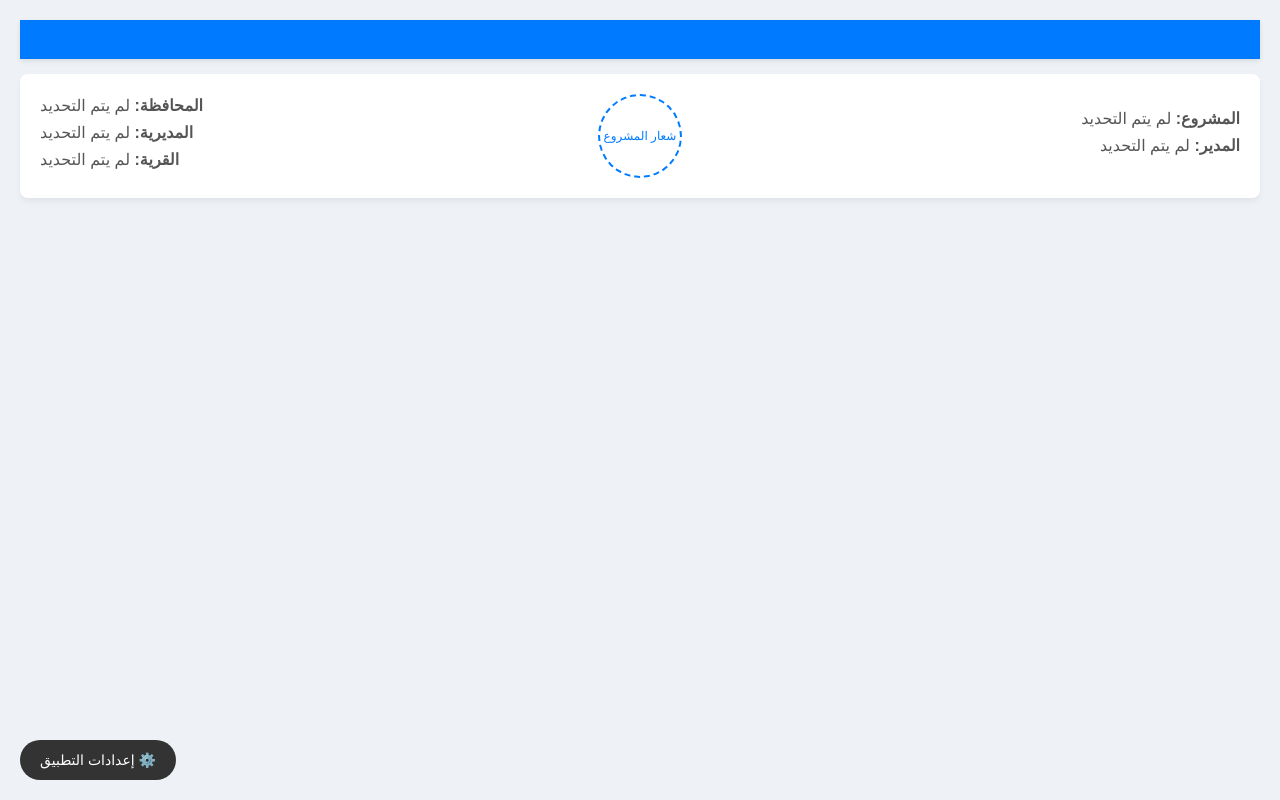
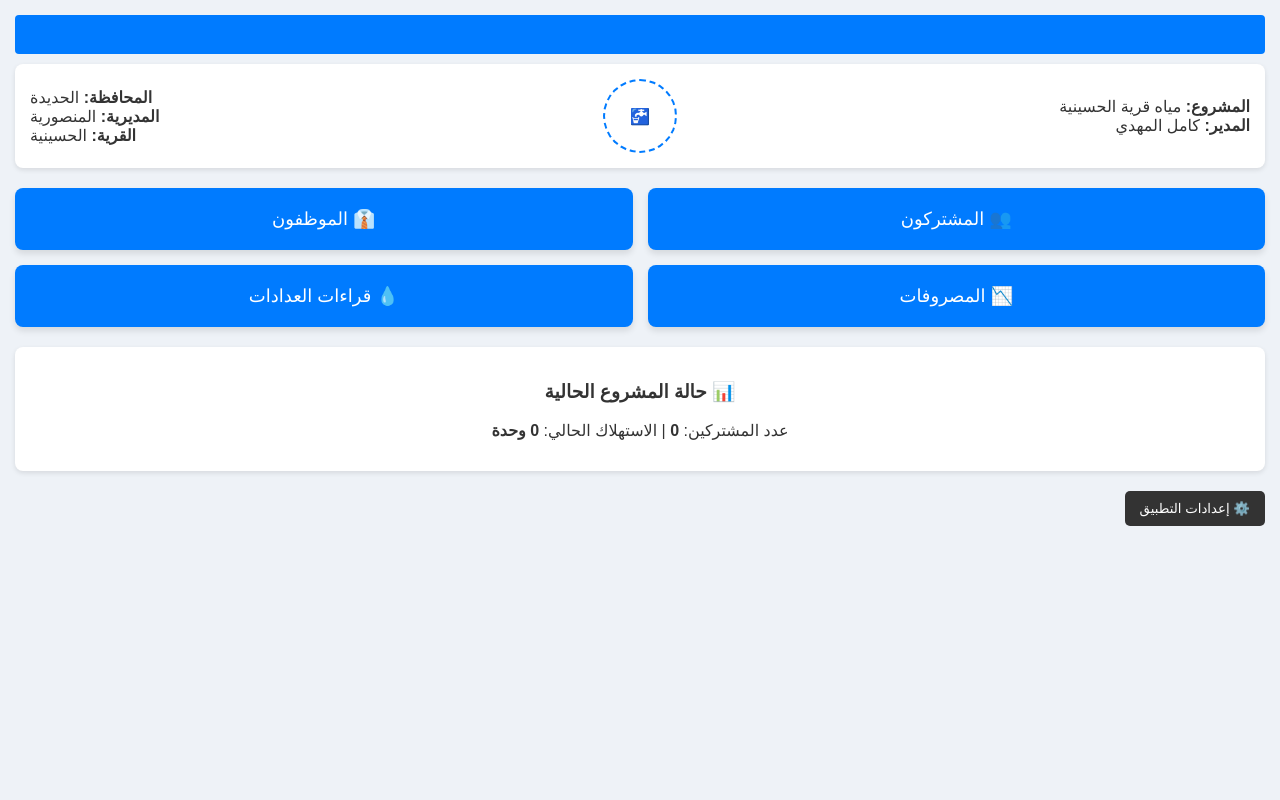
Before and after one commit to esaarm120-pixel/almhdi-soft779551518, a plain HTML site: page dashboard.html in a window 1280 px wide. Drawn offline with Linux system fonts and the light colour scheme.

Commit message:
Update dashboard.html

```diff
--- a/dashboard.html
+++ b/dashboard.html
@@ -8,9 +8,9 @@
         body {
             font-family: Arial, sans-serif;
             background-color: #eef2f7;
+            color: #333333;
             margin: 0;
-            padding: 20px;
-            padding-bottom: 80px; /* مساحة للزر السفلي */
+            padding: 15px;
         }
         .marquee-text {
             background-color: #007bff;
@@ -18,9 +18,9 @@
             padding: 10px;
             text-align: center;
             font-weight: bold;
+            overflow: hidden;
             white-space: nowrap;
-            overflow: hidden;
-            box-shadow: 0 2px 5px rgba(0,0,0,0.1);
+            border-radius: 4px;
         }
         .marquee-text span {
             display: inline-block;
@@ -35,42 +35,68 @@
             display: flex;
             justify-content: space-between;
             align-items: center;
-            background-color: white;
+            background-color: #ffffff;
+            padding: 15px;
+            border-radius: 8px;
+            margin-top: 10px;
+            box-shadow: 0 2px 5px rgba(0,0,0,0.1);
+        }
+        .header-side { width: 40%; }
+        .header-center { width: 20%; text-align: center; }
+        .logo-box {
+            width: 70px; height: 70px; border: 2px dashed #007bff;
+            border-radius: 50%; display: flex; align-items: center; justify-content: center; margin: 0 auto;
+        }
+        .grid-container {
+            display: grid;
+            grid-template-columns: repeat(2, 1fr);
+            gap: 15px;
+            margin-top: 20px;
+        }
+        .menu-btn {
+            background-color: #007bff;
+            color: white;
             padding: 20px;
+            border: none;
             border-radius: 8px;
-            margin-top: 15px;
-            box-shadow: 0 4px 6px rgba(0,0,0,0.05);
+            font-size: 18px;
+            cursor: pointer;
+            text-align: center;
+            box-shadow: 0 4px 6px rgba(0,0,0,0.1);
         }
-        .header-side { width: 35%; }
-        .header-center { width: 25%; text-align: center; }
-        .logo-placeholder {
-            width: 80px; height: 80px; border: 2px dashed #007bff;
-            border-radius: 50%; display: flex; align-items: center;
-            justify-content: center; margin: 0 auto; color: #007bff; font-size: 12px;
+        .stats-container {
+            background-color: #ffffff;
+            padding: 15px;
+            border-radius: 8px;
+            margin-top: 20px;
+            text-align: center;
+            box-shadow: 0 2px 5px rgba(0,0,0,0.1);
         }
-        .info-item { margin-bottom: 8px; color: #555; }
-
-        /* زر الإعدادات أسفل الشاشة */
-        .settings-btn {
-            position: fixed; bottom: 20px; left: 20px;
-            background-color: #333; color: white; padding: 12px 20px;
-            border: none; border-radius: 50px; cursor: pointer; font-size: 14px;
+        .footer-btns {
+            display: flex;
+            justify-content: space-between;
+            margin-top: 20px;
         }
-
-        /* النافذة المنبثقة للإعدادات */
+        .action-btn {
+            padding: 10px 15px;
+            border: none;
+            border-radius: 5px;
+            cursor: pointer;
+            background-color: #333333;
+            color: white;
+        }
         .modal {
             display: none; position: fixed; top: 0; left: 0;
             width: 100%; height: 100%; background: rgba(0,0,0,0.5);
             justify-content: center; align-items: center;
         }
         .modal-content {
-            background: white; padding: 25px; border-radius: 8px;
-            width: 90%; max-width: 400px; box-sizing: border-box;
+            background: #ffffff; color: #333333;
+            padding: 20px; border-radius: 8px; width: 90%; max-width: 400px;
         }
-        .form-group { margin-bottom: 15px; }
-        .form-group label { display: block; margin-bottom: 5px; color: #666; }
-        .form-group input { width: 100%; padding: 10px; border: 1px solid #ccc; border-radius: 4px; box-sizing: border-box; }
-        .save-btn { width: 100%; padding: 12px; background-color: #28a745; color: white; border: none; border-radius: 4px; cursor: pointer; }
+        .form-group { margin-bottom: 12px; }
+        .form-group label { display: block; margin-bottom: 5px; }
+        .form-group input { width: 100%; padding: 8px; box-sizing: border-box; border: 1px solid #ccc; border-radius: 4px; }
     </style>
 </head>
 <body>
@@ -81,47 +107,59 @@
 
     <div class="header-container">
         <div class="header-side">
-            <div class="info-item"><strong>المشروع:</strong> <span id="lblProjectName">لم يتم التحديد</span></div>
-            <div class="info-item"><strong>المدير:</strong> <span id="lblManagerName">لم يتم التحديد</span></div>
+            <div><strong>المشروع:</strong> <span id="lblProject">مياه قرية الحسينية</span></div>
+            <div><strong>المدير:</strong> <span id="lblManager">كامل المهدي</span></div>
         </div>
         <div class="header-center">
-            <div class="logo-placeholder">شعار المشروع</div>
+            <div class="logo-box">🚰</div>
         </div>
         <div class="header-side" style="text-align: left;">
-            <div class="info-item"><strong>المحافظة:</strong> <span id="lblGovernorate">لم يتم التحديد</span></div>
-            <div class="info-item"><strong>المديرية:</strong> <span id="lblDistrict">لم يتم التحديد</span></div>
-            <div class="info-item"><strong>القرية:</strong> <span id="lblVillage">لم يتم التحديد</span></div>
+            <div><strong>المحافظة:</strong> <span id="lblGov">الحديدة</span></div>
+            <div><strong>المديرية:</strong> <span id="lblDist">المنصورية</span></div>
+            <div><strong>القرية:</strong> <span id="lblVil">الحسينية</span></div>
         </div>
     </div>
 
-    <button class="settings-btn" id="openSettingsBtn">⚙️ إعدادات التطبيق</button>
+    <div class="grid-container">
+        <button class="menu-btn" onclick="alert('جاري الانتقال لقسم المشتركين...')">👥 المشتركون</button>
+        <button class="menu-btn" onclick="alert('جاري الانتقال لقسم الموظفين...')">👔 الموظفون</button>
+        <button class="menu-btn" onclick="alert('جاري الانتقال لقسم المصروفات...')">📉 المصروفات</button>
+        <button class="menu-btn" onclick="alert('جاري الانتقال لقسم قراءة الاستهلاك...')">💧 قراءات العدادات</button>
+    </div>
+
+    <div class="stats-container">
+        <h3>📊 حالة المشروع الحالية</h3>
+        <p>عدد المشتركين: <strong>0</strong> | الاستهلاك الحالي: <strong>0 وحدة</strong></p>
+    </div>
+
+    <div class="footer-btns">
+        <button class="action-btn" id="btnSettings">⚙️ إعدادات التطبيق</button>
+    </div>
 
     <div class="modal" id="settingsModal">
         <div class="modal-content">
             <h3>⚙️ إعدادات بيانات المشروع</h3>
-            <div class="form-group"><label>اسم المشروع:</label><input type="text" id="txtProjectName"></div>
-            <div class="form-group"><label>اسم مدير المشروع:</label><input type="text" id="txtManagerName"></div>
-            <div class="form-group"><label>المحافظة:</label><input type="text" id="txtGovernorate"></div>
-            <div class="form-group"><label>المديرية:</label><input type="text" id="txtDistrict"></div>
-            <div class="form-group"><label>القرية:</label><input type="text" id="txtVillage"></div>
-            <button class="save-btn" id="saveSettingsBtn">حفظ البيانات</button>
-            <button style="width:100%; margin-top:10px; background:#ccc; border:none; padding:10px; border-radius:4px; cursor:pointer;" id="closeSettingsBtn">إلغاء</button>
+            <div class="form-group"><label>اسم المشروع:</label><input type="text" id="inProject" value="مياه قرية الحسينية"></div>
+            <div class="form-group"><label>اسم المدير:</label><input type="text" id="inManager" value="كامل المهدي"></div>
+            <div class="form-group"><label>المحافظة:</label><input type="text" id="inGov" value="الحديدة"></div>
+            <div class="form-group"><label>المديرية:</label><input type="text" id="inDist" value="المنصورية"></div>
+            <div class="form-group"><label>القرية:</label><input type="text" id="inVil" value="الحسينية"></div>
+            <button class="action-btn" style="background-color: #28a745; width: 100%; margin-bottom: 10px;" id="btnSaveSettings">حفظ وتحديث</button>
+            <button class="action-btn" style="width: 100%; background-color: #cccccc; color: #333;" id="btnCloseSettings">إلغاء</button>
         </div>
     </div>
 
-    <script type="module">
-        // كود الـ JavaScript الخاص بفتح وإغلاق النافذة
+    <script>
         const modal = document.getElementById('settingsModal');
-        document.getElementById('openSettingsBtn').addEventListener('click', () => modal.style.display = 'flex');
-        document.getElementById('closeSettingsBtn').addEventListener('click', () => modal.style.display = 'none');
+        document.getElementById('btnSettings').addEventListener('click', () => modal.style.display = 'flex');
+        document.getElementById('btnCloseSettings').addEventListener('click', () => modal.style.display = 'none');
 
-        document.getElementById('saveSettingsBtn').addEventListener('click', () => {
-            // سنقوم بربط هذا الجزء بـ Firebase لقراءة وحفظ البيانات لاحقاً
-            document.getElementById('lblProjectName').innerText = document.getElementById('txtProjectName').value;
-            document.getElementById('lblManagerName').innerText = document.getElementById('txtManagerName').value;
-            document.getElementById('lblGovernorate').innerText = document.getElementById('txtGovernorate').value;
-            document.getElementById('lblDistrict').innerText = document.getElementById('txtDistrict').value;
-            document.getElementById('lblVillage').innerText = document.getElementById('txtVillage').value;
+        document.getElementById('btnSaveSettings').addEventListener('click', () => {
+            document.getElementById('lblProject').innerText = document.getElementById('inProject').value;
+            document.getElementById('lblManager').innerText = document.getElementById('inManager').value;
+            document.getElementById('lblGov').innerText = document.getElementById('inGov').value;
+            document.getElementById('lblDist').innerText = document.getElementById('inDist').value;
+            document.getElementById('lblVil').innerText = document.getElementById('inVil').value;
             modal.style.display = 'none';
         });
     </script>
```
